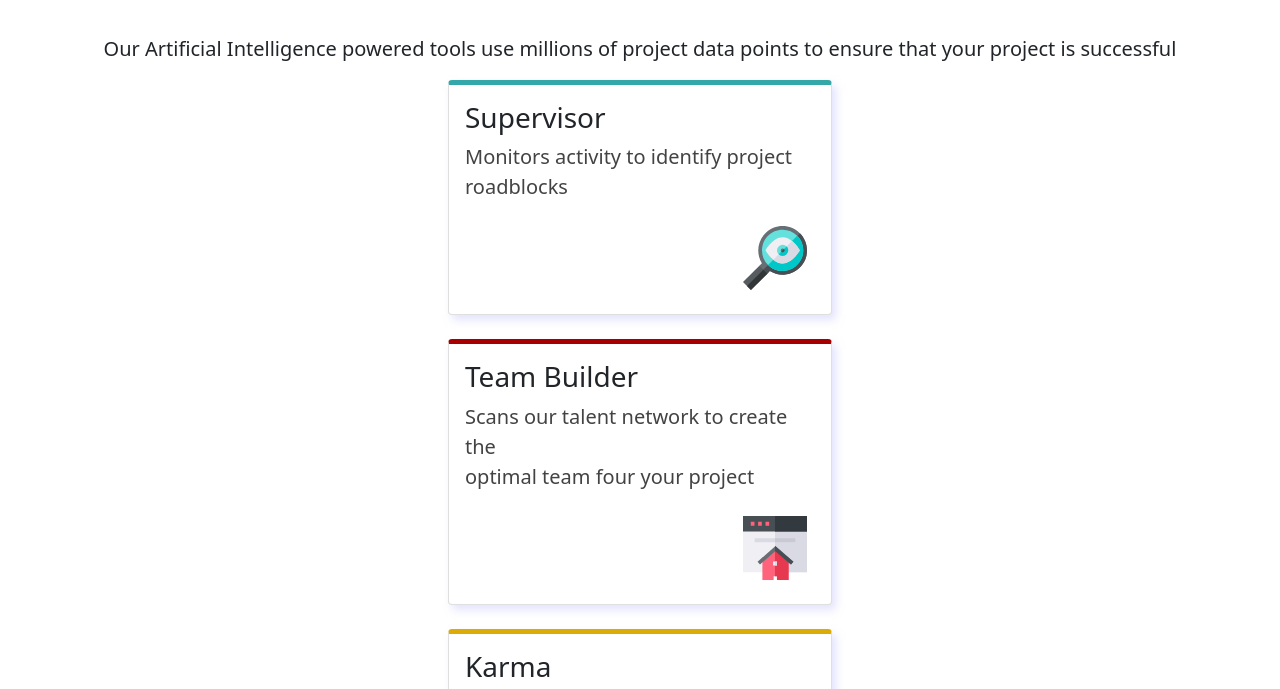
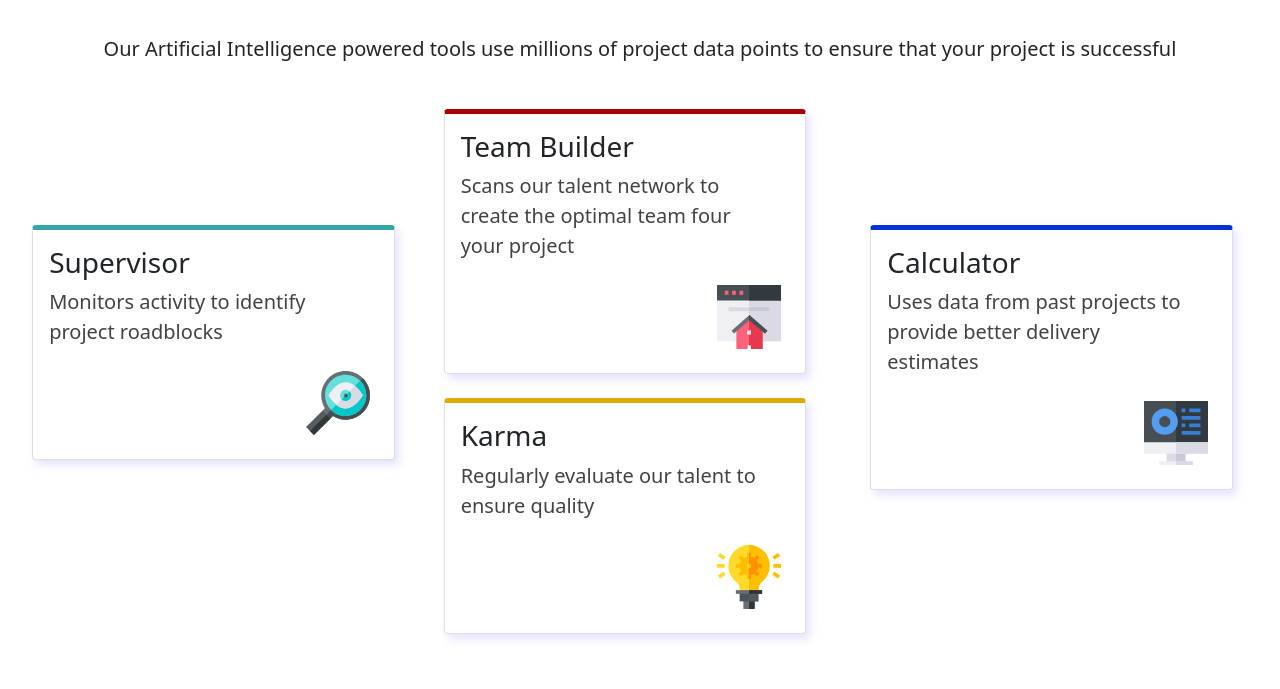
Before and after one commit to ONeillWD/four-card-feature-section, a plain HTML site: page index.html in a window 1280 px wide. Shown: the part 87-776 px from the top of the page. Drawn offline with nearby package versions, Linux system fonts and the light colour scheme; files whose address does not match are found by name.

Commit message:
Add files via upload

```diff
--- a/index.html
+++ b/index.html
@@ -19,18 +19,18 @@
                     <div class="col text-center">
                         <h1>Reliable, efficient delivery</h1>
                         <h2>Powered by Technology</h2>
-                        <p class="lead">Our Artificial Intelligence powered tools use millions of project data points to ensure that your project is successful</p>
+                        <p class="lead mx-md-5">Our Artificial Intelligence powered tools use millions of project data points to ensure that your project is successful</p>
                     </div><!--/col-->
                 </div><!--/row-->
             </header>
 
             <div class="row">
-                <div class="col-12">
+                <div class="col-12 col-xl-4 mt-lg-4">
                     <!--Supervisor-->
                     <section>
                         <div id="sup-card" class="card p-3">
                             <h3>Supervisor</h3>
-                            <p class="lead">Monitors activity to identify project <br>roadblocks</p>
+                            <p class="lead">Monitors activity to identify project roadblocks</p>
                             <div class="p-2">
                                 <img class="float-end" src="./images/icon-supervisor.svg" alt="Activity tracking icon">
                             </div><!--/img-container-->
@@ -38,12 +38,12 @@
                     </section>
                 </div><!--/col-->
 
-                <div class="col-12 mt-4">
+                <div class="col-12 col-xl-4 mt-4">
                     <!--Team Builder-->
                     <section>
                         <div id="team-card" class="card p-3">
                             <h3>Team Builder</h3>
-                            <p class="lead">Scans our talent network to create the <br>optimal team four your project</p>
+                            <p class="lead">Scans our talent network to create the optimal team four your project</p>
                             <div class="p-2">
                                 <img class="float-end" src="./images/icon-team-builder.svg" alt="Team builder">
                             </div>
@@ -51,10 +51,10 @@
                     </section>
 
                     <!--Karma-->
-                    <section class="col-12 mt-4">
+                    <section class="mt-4">
                         <div id="karma-card" class="card p-3">
                             <h3>Karma</h3>
-                            <p class="lead">Regularly evaluate our talent to <br>ensure quality</p>
+                            <p class="lead">Regularly evaluate our talent to ensure quality</p>
                             <div class="p-2">
                                 <img class="float-end" src="./images/icon-karma.svg" alt="a glowing lightbulb">
                             </div>
@@ -62,12 +62,12 @@
                     </section>
                 </div><!--/col-->
 
-                <div class="col-12 my-4">
+                <div class="col-12 col-xl-4 my-4">
                     <!--Calculator-->
                     <div class="section">
                         <div id="calc-card" class="card p-3">
                             <h3>Calculator</h3>
-                            <p class="lead">Uses data from past projects to<br>provide better delivery estimates</p>
+                            <p class="lead">Uses data from past projects to provide better delivery estimates</p>
                             <div class="p-2">
                                 <img class="float-end" src="./images/icon-calculator.svg" alt="a desktop computer screen">
                             </div>
--- a/style.css
+++ b/style.css
@@ -10,12 +10,15 @@ h2 {
     margin-bottom: 3%;
 }
 .card {
-    width: 24rem;
+    width: 90%;
+    max-width: 40rem;
+    min-width: 22rem;
     margin: 0 auto;
     box-shadow: 4px 5px 8px rgba(202, 202, 252, 0.534);
 }
 .card p{
     color: rgb(68, 67, 67);
+    width: 90%;
 }
 /*Card top colors*/
 #sup-card {
@@ -30,3 +33,18 @@ h2 {
 #calc-card {
     border-top: 5px solid rgb(1, 50, 212);
 }
+
+
+@media screen and (min-width: 1200px) {
+    .card {
+        margin: 5px;
+    }
+    #sup-card {
+        margin-top: 30%;
+        margin-left: 5%;
+    }
+    #calc-card {
+        margin-top: 30%;
+        margin-right: 5%;
+    }
+}
```
